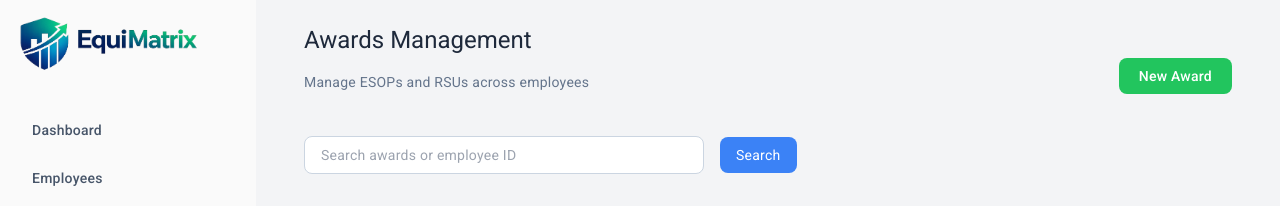
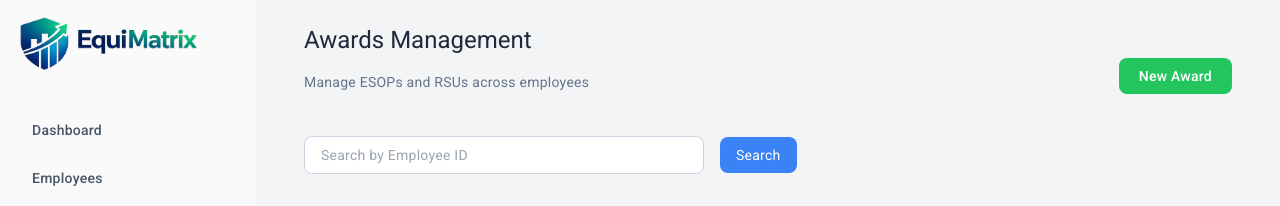
Before and after one commit to VarshaShetty28/Equity_Award_Tracker_EquiMatrix, an Angular app in the folder FrontEnd/: page /admin/awards in a window 1280 px wide. Shown: the top 206 px of the page. Built offline with nearby package versions, Linux system fonts and the light colour scheme.

Commit message:
Updated search functionality of awards page

```diff
--- a/FrontEnd/src/app/features/admin/awards/awards.component.html
+++ b/FrontEnd/src/app/features/admin/awards/awards.component.html
@@ -24,11 +24,12 @@
   <!-- SEARCH -->
   <div class="flex items-center gap-4 mb-8">
     <input
-      type="text"
-      [(ngModel)]="searchText"
-      placeholder="Search awards or employee ID"
-      class="w-[400px] px-4 py-2 rounded-lg border border-slate-300 bg-white focus:outline-none focus:ring-2 focus:ring-green-400"
-    />
+    type="text"
+    [(ngModel)]="searchText"
+    placeholder="Search by Employee ID "
+    class="w-[400px] px-4 py-2 rounded-lg border border-slate-300 bg-white focus:outline-none focus:ring-2 focus:ring-green-400"
+    (input)="onSearch()"
+  />
     <button
       class="bg-blue-500 text-white px-4 py-2 rounded-lg hover:bg-blue-600 transition"
     >
@@ -54,7 +55,7 @@
 
       <tbody>
         <tr
-          *ngFor="let award of awards"
+          *ngFor="let award of filteredAwards"
           class="border-b border-slate-100 hover:bg-slate-50 transition"
         >
           <td class="p-3 text-center">{{ award.awardId }}</td>
--- a/FrontEnd/src/app/features/admin/awards/awards.component.ts
+++ b/FrontEnd/src/app/features/admin/awards/awards.component.ts
@@ -17,7 +17,7 @@ export class AwardsComponent {
 
   searchText = '';
 
-  // Dummy awards data (UI only)
+  // 🔹 Original Awards Data
   awards = [
     {
       awardId: 'AWD-001',
@@ -39,10 +39,27 @@ export class AwardsComponent {
     }
   ];
 
-  //  Popup state
+  // 🔹 Filtered Awards (table uses this)
+  filteredAwards = [...this.awards];
+
+  // 🔍 Search only by Employee ID
+  onSearch() {
+    const term = this.searchText.toLowerCase().trim();
+
+    if (!term) {
+      this.filteredAwards = [...this.awards];
+      return;
+    }
+
+    this.filteredAwards = this.awards.filter(a =>
+      a.employeeId.toLowerCase().includes(term)
+    );
+  }
+
+  // Popup state
   showEditPopup = false;
 
-  //  Edit form data (same fields as Create Grant)
+  // Edit form data
   editGrant = {
     employeeId: '',
     grantType: 'ESOP',
@@ -52,13 +69,11 @@ export class AwardsComponent {
     grantDate: ''
   };
 
-  //  Open edit popup
   openEditPopup(award: any): void {
     this.editGrant = { ...award };
     this.showEditPopup = true;
   }
 
-  //  Close popup
   closeEditPopup(): void {
     this.showEditPopup = false;
   }
```
